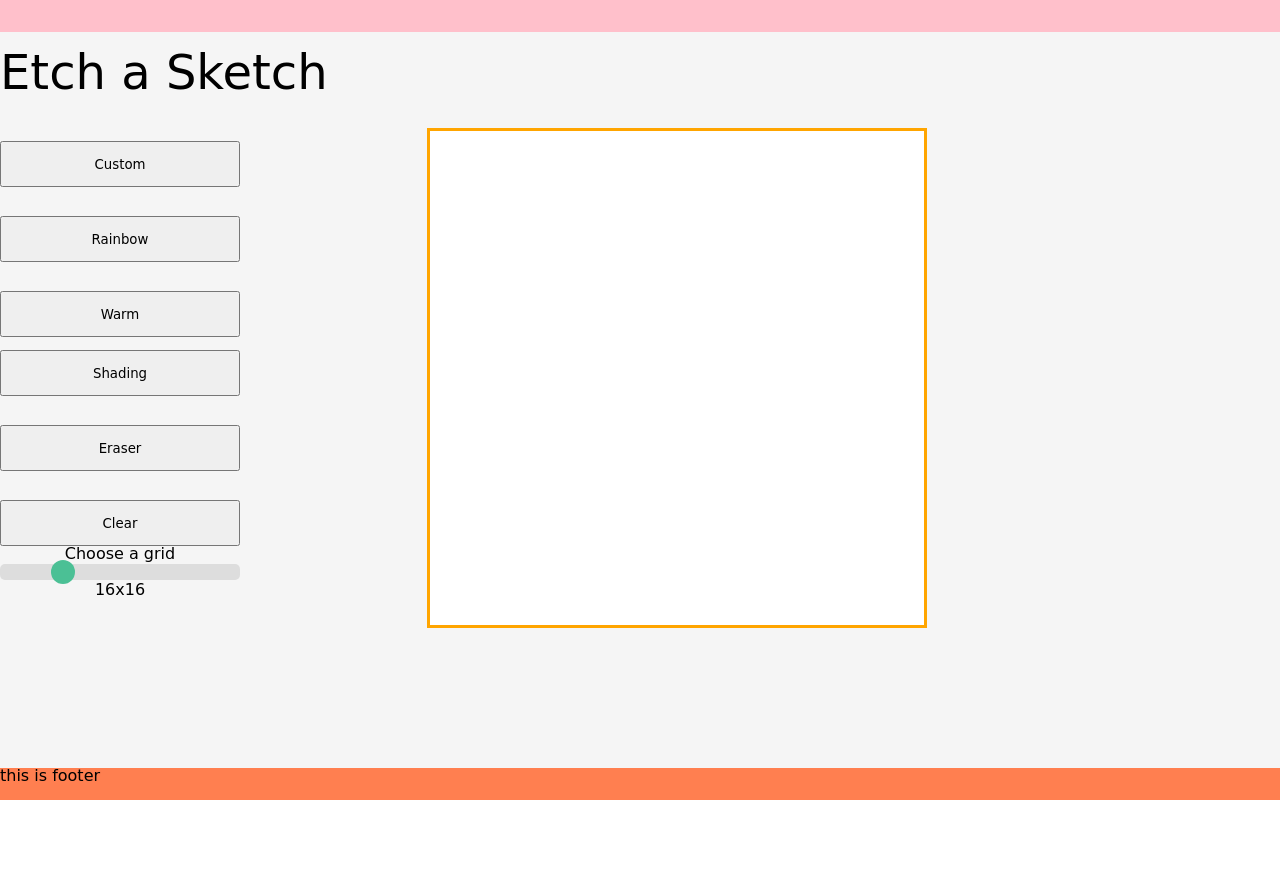
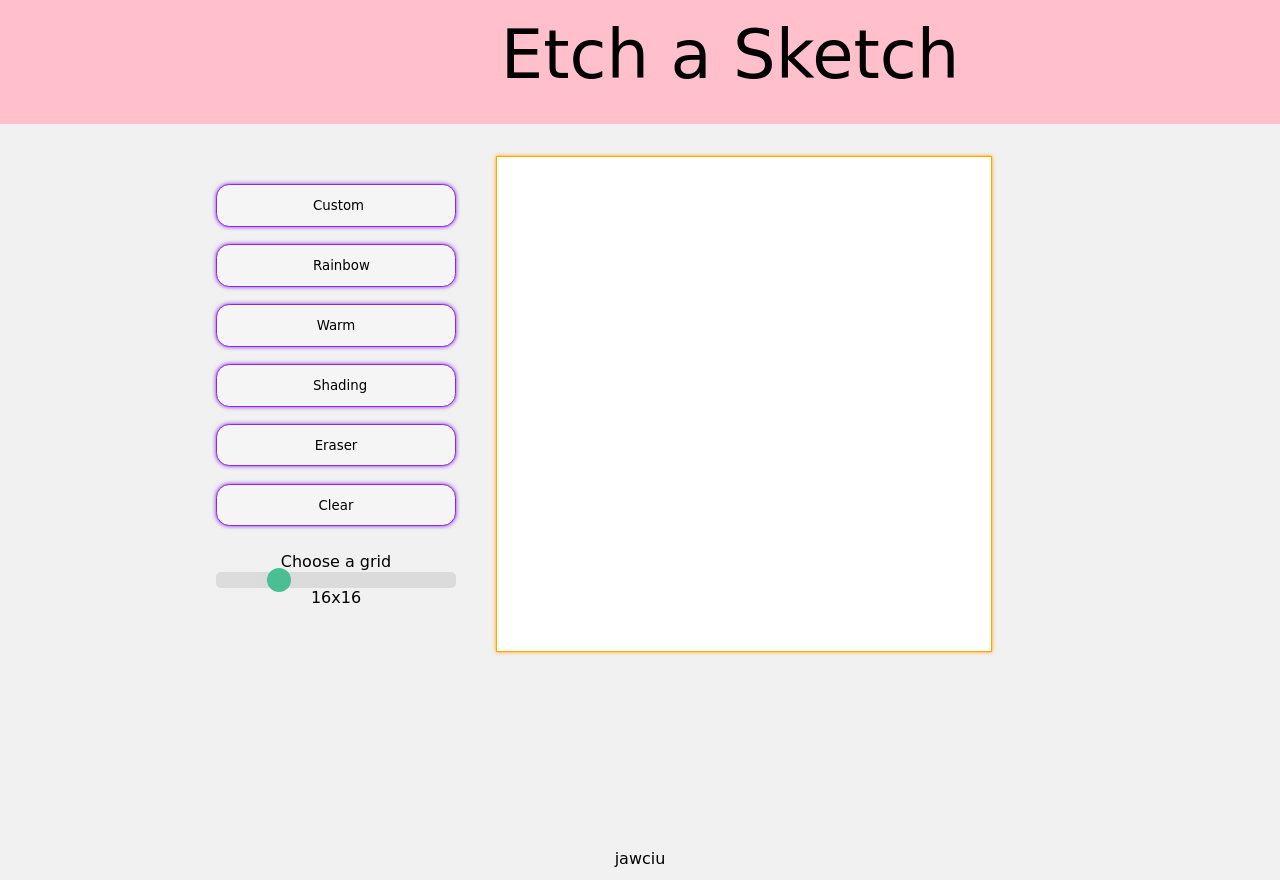
Before and after one commit to jawciu/Etch-a-Sketch, a plain HTML site: page etch_a_sketch.html in a window 1280 px wide. Before the commit the page ends 800 px from the top, so only its background shows below. Drawn offline with Linux system fonts and the light colour scheme; a web font is replaced by a local one.

Commit message:
Updated UI

```diff
--- a/etch_a_sketch.html
+++ b/etch_a_sketch.html
@@ -13,7 +13,6 @@
   </head>
   <body>
     <div id="page">
-      <div id="pink-line"></div>
       <header id="header">Etch a Sketch</header>
       <div id="grid-container">
           <div id="grid">
@@ -21,11 +20,11 @@
       </div>
       <div id="options">
          <div class="button-container">
-            <button class="custom">Custom</button><br>
-            <button class="rainbow">Rainbow</button><br>
+            <button class="custom">Custom</button>
+            <button class="rainbow">Rainbow</button>
             <button class="warm">Warm</button>
-            <button class="shading">Shading</button><br>
-            <button class="eraser">Eraser</button><br>
+            <button class="shading">Shading</button>
+            <button class="eraser">Eraser</button>
             <button class="clear">Clear</button>
         </div>
         <div class="slidecontainer">
@@ -34,6 +33,6 @@
           <p id="dimensions-output"></p>
         </div>
       </div>
-      <footer id="footer">this is footer</footer>
+      <footer id="footer">jawciu</footer>
   </body>
 </html>
--- a/styles.css
+++ b/styles.css
@@ -5,51 +5,58 @@ html {
 
 #page {
   display: grid;
-  min-height: 100vh;
-  max-height: 100vh;
-  grid-template-columns: 1fr 2fr;
-  grid-template-rows: 0.5fr 1.5fr 10fr 0.5fr;
+  min-height: 110vh;
+  max-height: 110vh;
+  grid-template-columns: 3fr 5fr;
+  grid-template-rows: 1.7fr 10fr 0.3fr;
   grid-template-areas:
-  "line line"
-  "header header"
+  ". header"
   "options grid-area"
   "footer footer";
-  background-color: rgb(245, 245, 245);
-}
-
-#pink-line {
- background-color: pink;
- grid-area: line;
+  background-color: pink;
 }
 
 #header {
-  display:block;
-  font-size: 3rem;
-  padding-top: 1rem;
+  font-size: 4.2rem;
+  min-height: 5rem;
+  padding-left: 1.3rem;
   grid-area: header;
-  justify-content: center;
+  color: rgb(0, 0, 0);
+  display: flex;
+  align-self: center;*/
 }
 
 #options {
   grid-area: options;
+  background-color: rgb(241, 241, 241);
+  display: flex;
+  flex-direction: column;
+  align-items: flex-end;
+  padding-right: 1.5rem;
 }
 
 #grid-container {
-  /*background-color: rgb(235, 211, 211);*/
   grid-area: grid-area;
+  padding-top: 2rem;
+  padding-left: 1rem;
+  background-color: rgb(241, 241, 241);
 }
 
 #footer {
-  background-color: coral;
+  background-color: rgb(241, 241, 241);
   grid-area: footer;
+  display: flex;
+  justify-content: center;
+  padding-bottom: 0.8rem;
 }
 
 #grid {
-  max-width: 500px;
-  min-height: 500px;
+  width: 31rem;
+  height: 31rem;
   display: grid;
   /*grid-gap: 2px;*/
-  border: solid orange;
+  border: 1px solid orange;
+  box-shadow:0 0 4px orange;
   background-color: white;
 }
 
@@ -58,22 +65,29 @@ html {
 }
 
 .button-container {
+  padding-top: 2.7rem;
+  padding-bottom: 1.7rem;
   max-width: 15rem;
   display: flex;
   flex-direction: column;
-  /*background-color: blueviolet;*/
-
 }
 
 button {
   font-family: 'Rampart One', cursive;
-  padding-top: 1em;
-  padding-bottom: 1em;
-  margin-top: 1em;
+  padding: 0.8rem 6rem 0.8rem 6rem;
+  margin-top: 1.3em;
+  border-radius: 1em;
+  border: 1px solid blueviolet;
+  box-shadow: 0 0 4px blueviolet;
+  background-color: rgb(245, 245, 245);
 }
 
 button:hover {
-  border: solid orange;
+  /*border: 1px solid orange;
+  box-shadow: 0 0 4px orange;*/
+  border: 1px solid rgb(166, 70, 255);
+  box-shadow: 0 0 5px rgb(182, 104, 255);
+  background-color: rgb(249, 249, 249);
 }
 
 .slidecontainer {
@@ -81,6 +95,7 @@ button:hover {
   display: flex;
   flex-direction: column;
   align-items: center;
+
 }
 
 .slider {
@@ -96,7 +111,6 @@ button:hover {
 }
 
 .slider:hover {
-  border: solid orange;
   opacity: 1;
 }
 
```
